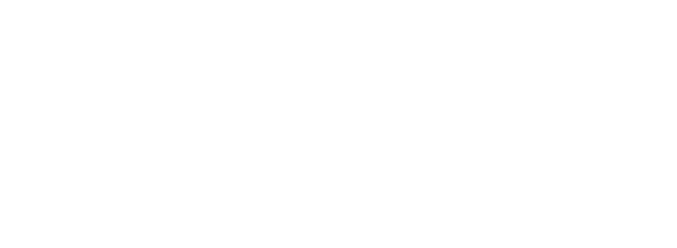
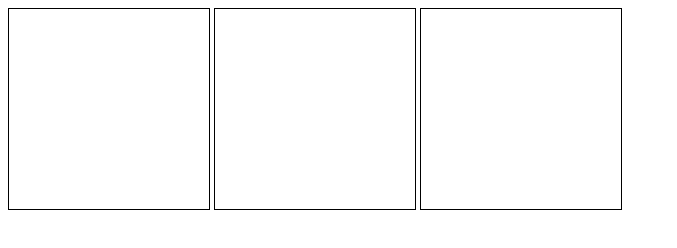
Before and after one commit to Snapey1983/responsive-design-example, a plain HTML site: page index.html in a window 1280 px wide. Shown: the whole page, without its empty margins (0-677 px from the left). Drawn offline with Linux system fonts and the light colour scheme.

Commit message:
added box CSS

```diff
--- a/index.html
+++ b/index.html
@@ -11,9 +11,9 @@
 
 <body>
 	<div class="container">
-		<div class="box"></div>
-		<div class="box"></div>
-		<div class="box"></div>
+		<div class="box mobile"></div>
+		<div class="box tablet"></div>
+		<div class="box desktop"></div>
 	</div>
 </body>
 
--- a/style.css
+++ b/style.css
@@ -0,0 +1,6 @@
+.box {
+    width: 200px;
+    height: 200px;
+    border: 1px solid #000;
+    display: inline-block;
+}
```
